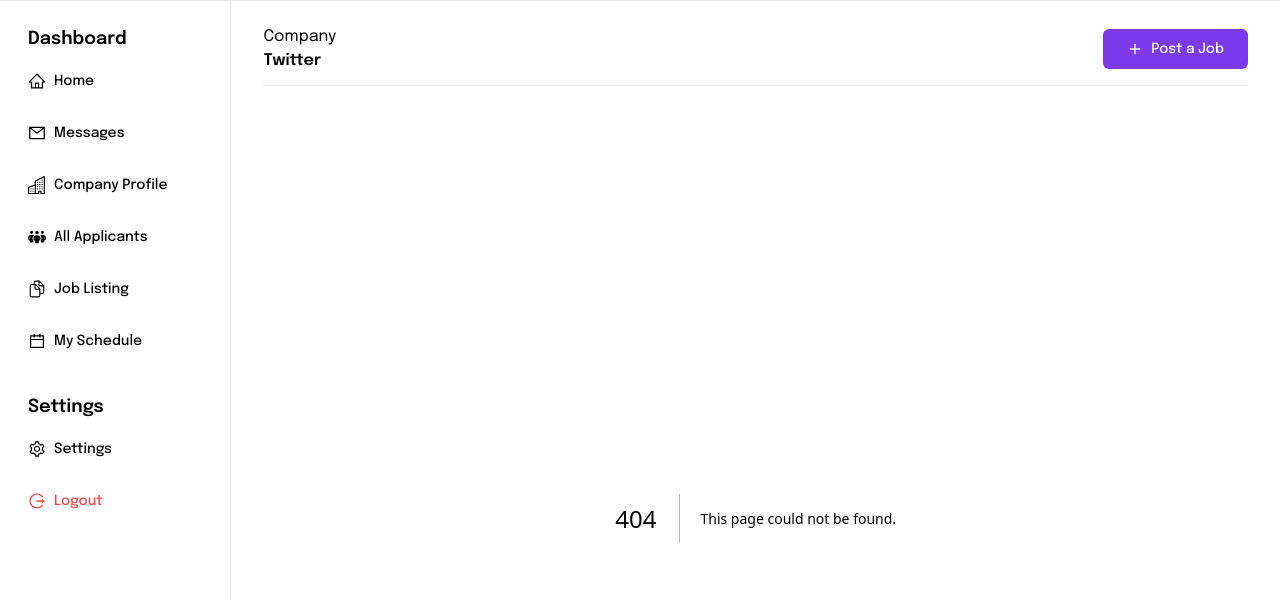
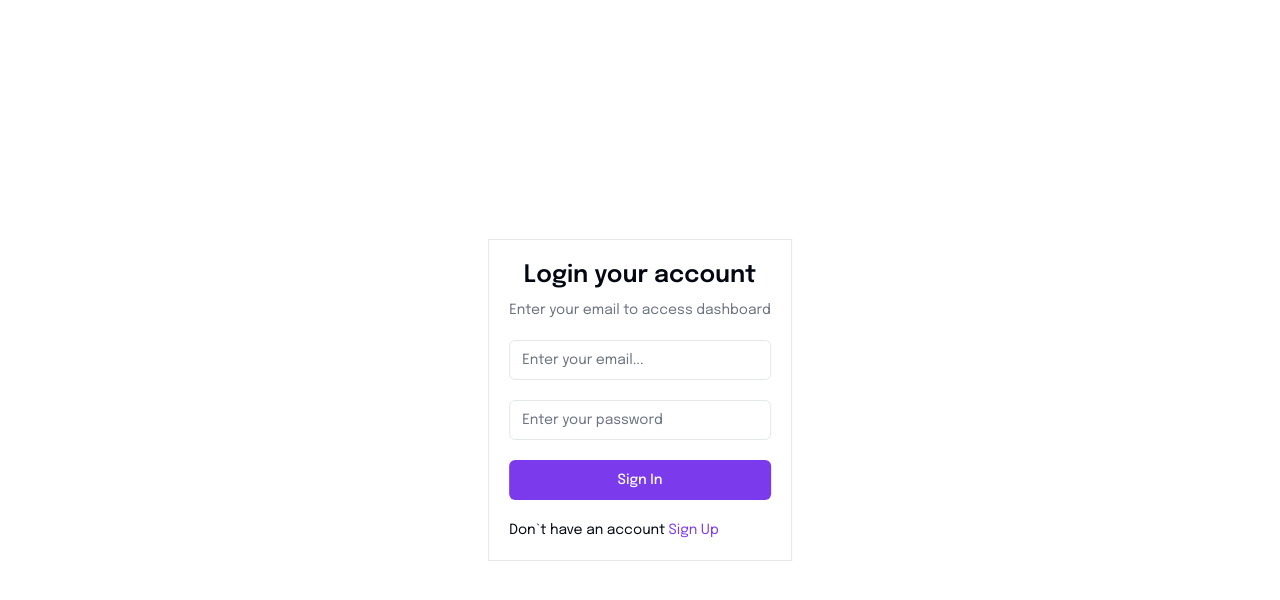
Before and after one commit to artharestu/job-portal-dashboard, a Next.js app: page /auth/signin in a window 1280 px wide. Before the commit this address had no page. Shown: the top 600 px of the page. Built offline with nearby package versions, Linux system fonts and the light colour scheme.

Commit message:
Auth Sign In & Sign Out

```diff
--- a/package.json
+++ b/package.json
@@ -22,6 +22,7 @@
     "@radix-ui/react-separator": "^1.0.3",
     "@radix-ui/react-slot": "^1.0.2",
     "@radix-ui/react-tabs": "^1.0.4",
+    "@radix-ui/react-toast": "^1.1.5",
     "class-variance-authority": "^0.7.0",
     "clsx": "^2.1.1",
     "date-fns": "^3.6.0",
--- /dev/null
+++ b/src/app/(auth)/auth/signin/page.tsx
@@ -0,0 +1,97 @@
+"use client";
+
+import { Button } from "@/components/ui/button";
+import {
+  Form,
+  FormControl,
+  FormField,
+  FormItem,
+  FormMessage,
+} from "@/components/ui/form";
+import { Input } from "@/components/ui/input";
+import { signInFormSchema } from "@/lib/form-schema";
+import { zodResolver } from "@hookform/resolvers/zod";
+import Link from "next/link";
+import React, { FC } from "react";
+import { useForm } from "react-hook-form";
+import { z } from "zod";
+import { useToast } from "@/components/ui/use-toast";
+import { useRouter } from "next/navigation";
+
+interface SignInPageProps {}
+
+const SignInPage: FC<SignInPageProps> = ({}) => {
+  const form = useForm<z.infer<typeof signInFormSchema>>({
+    resolver: zodResolver(signInFormSchema),
+  });
+
+  const { toast } = useToast();
+
+  const router = useRouter();
+
+  const onSubmit = async (val: z.infer<typeof signInFormSchema>) => {
+    console.log(val);
+  };
+
+  return (
+    <div className="relative w-full h-screen">
+      <div className="absolute top-1/2 left-1/2 -translate-x-1/2 -translate-y-1/2">
+        <div className="border border-border p-5">
+          <div className="font-semibold text-center text-2xl mb-2">
+            Login your account
+          </div>
+          <div className="text-sm text-gray-500">
+            Enter your email to access dashboard
+          </div>
+
+          <Form {...form}>
+            <form
+              onSubmit={form.handleSubmit(onSubmit)}
+              className="mt-5 space-y-5"
+            >
+              <FormField
+                control={form.control}
+                name="email"
+                render={({ field }) => (
+                  <FormItem>
+                    <FormControl>
+                      <Input placeholder="Enter your email..." {...field} />
+                    </FormControl>
+                    <FormMessage />
+                  </FormItem>
+                )}
+              />
+              <FormField
+                control={form.control}
+                name="password"
+                render={({ field }) => (
+                  <FormItem>
+                    <FormControl>
+                      <Input
+                        type="password"
+                        placeholder="Enter your password"
+                        {...field}
+                      />
+                    </FormControl>
+                    <FormMessage />
+                  </FormItem>
+                )}
+              />
+
+              <Button className="w-full">Sign In</Button>
+
+              <div className="text-sm">
+                Don`t have an account{" "}
+                <Link href="/auth/signup" className="text-primary">
+                  Sign Up
+                </Link>
+              </div>
+            </form>
+          </Form>
+        </div>
+      </div>
+    </div>
+  );
+};
+
+export default SignInPage;
--- /dev/null
+++ b/src/app/(auth)/auth/signup/page.tsx
@@ -0,0 +1,106 @@
+"use client";
+
+import { Button } from "@/components/ui/button";
+import {
+  Form,
+  FormControl,
+  FormField,
+  FormItem,
+  FormMessage,
+} from "@/components/ui/form";
+import { Input } from "@/components/ui/input";
+import { signUpFormSchema } from "@/lib/form-schema";
+import { zodResolver } from "@hookform/resolvers/zod";
+import Link from "next/link";
+import { useRouter } from "next/navigation";
+import React, { FC } from "react";
+import { useForm } from "react-hook-form";
+import { z } from "zod";
+import { useToast } from "@/components/ui/use-toast";
+
+interface SignUpPageProps {}
+
+const SignUpPage: FC<SignUpPageProps> = ({}) => {
+  const form = useForm<z.infer<typeof signUpFormSchema>>({
+    resolver: zodResolver(signUpFormSchema),
+  });
+
+  const router = useRouter();
+  const { toast } = useToast();
+
+  const onSubmit = async (val: z.infer<typeof signUpFormSchema>) => {
+    console.log(val);
+  };
+
+  return (
+    <div className="relative w-full h-screen">
+      <div className="absolute top-1/2 left-1/2 -translate-x-1/2 -translate-y-1/2">
+        <div className="border border-border p-5">
+          <div className="font-semibold text-center text-2xl mb-2">Sign Up</div>
+          <div className="text-sm text-gray-500">
+            Enter your data to access dashboard
+          </div>
+
+          <Form {...form}>
+            <form
+              onSubmit={form.handleSubmit(onSubmit)}
+              className="mt-5 space-y-5"
+            >
+              <FormField
+                control={form.control}
+                name="name"
+                render={({ field }) => (
+                  <FormItem>
+                    <FormControl>
+                      <Input placeholder="Enter your name..." {...field} />
+                    </FormControl>
+                    <FormMessage />
+                  </FormItem>
+                )}
+              />
+              <FormField
+                control={form.control}
+                name="email"
+                render={({ field }) => (
+                  <FormItem>
+                    <FormControl>
+                      <Input placeholder="Enter your email..." {...field} />
+                    </FormControl>
+                    <FormMessage />
+                  </FormItem>
+                )}
+              />
+              <FormField
+                control={form.control}
+                name="password"
+                render={({ field }) => (
+                  <FormItem>
+                    <FormControl>
+                      <Input
+                        type="password"
+                        placeholder="Enter your password"
+                        {...field}
+                      />
+                    </FormControl>
+                    <FormMessage />
+                  </FormItem>
+                )}
+              />
+
+              <Button className=" w-full">Sign Up</Button>
+
+              <div className="text-sm">
+                Already have an account{" "}
+                <Link href="/auth/signin" className="text-primary">
+                  Sign In
+                </Link>
+              </div>
+            </form>
+          </Form>
+        </div>
+      </div>
+    </div>
+  );
+};
+
+export default SignUpPage;
--- /dev/null
+++ b/src/app/(auth)/layout.tsx
@@ -0,0 +1,21 @@
+import { Epilogue } from "next/font/google";
+import "../globals.css";
+
+import { Toaster } from "@/components/ui/toaster";
+
+const epilogue = Epilogue({ subsets: ["latin"] });
+
+export default async function RootLayout({
+  children,
+}: {
+  children: React.ReactNode;
+}) {
+  return (
+    <html lang="en">
+      <body className={epilogue.className}>
+        <main>{children}</main>
+        <Toaster />
+      </body>
+    </html>
+  );
+}
--- a/src/app/layout.tsx
+++ b/src/app/(dashboard)/layout.tsx
@@ -1,6 +1,6 @@
 import type { Metadata } from "next";
 import { Epilogue } from "next/font/google";
-import "./globals.css";
+import "../globals.css";
 import Sidebar from "@/components/layouts/Sidebar";
 import Header from "@/components/layouts/Header";
 
```
Also changed, not shown: src/app/(dashboard)/job-detail/[id]/page.tsx (renamed from src/app/job-detail/[id]/page.tsx), src/app/(dashboard)/job-listings/page.tsx (renamed from src/app/job-listings/page.tsx), src/app/(dashboard)/page.tsx (renamed from src/app/page.tsx), src/app/(dashboard)/post-a-job/page.tsx (renamed from src/app/post-a-job/page.tsx), src/app/(dashboard)/settings/page.tsx (renamed from src/app/settings/page.tsx), 1 other file (tests, documents, lock files or other folders).
